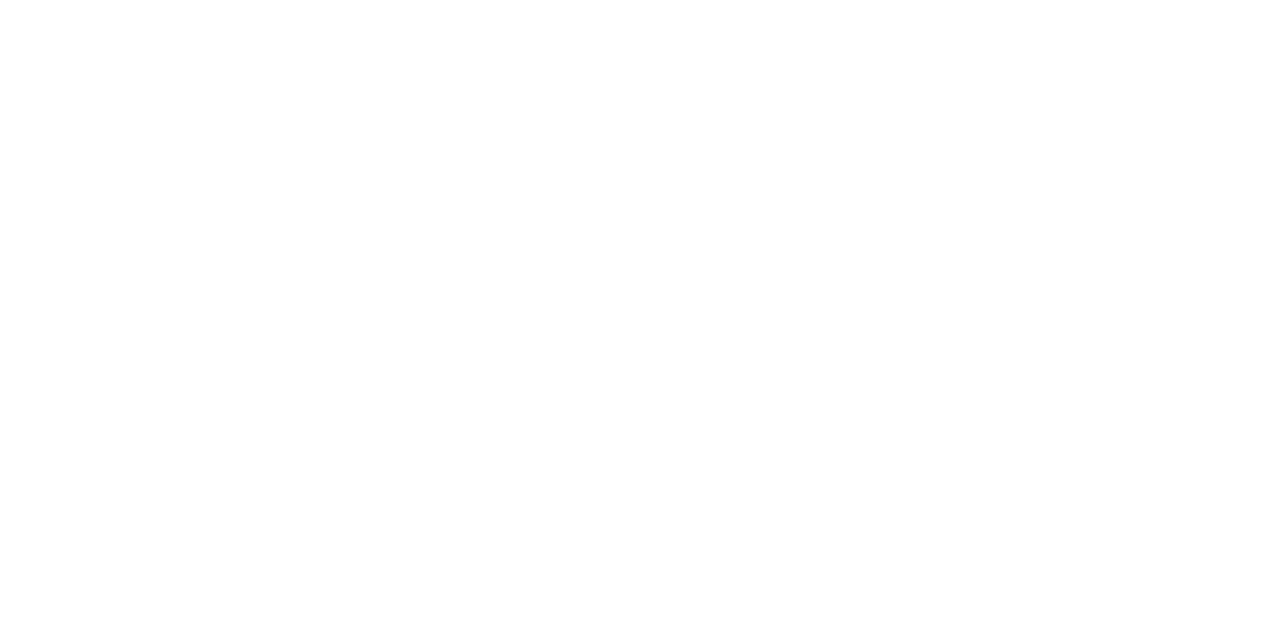
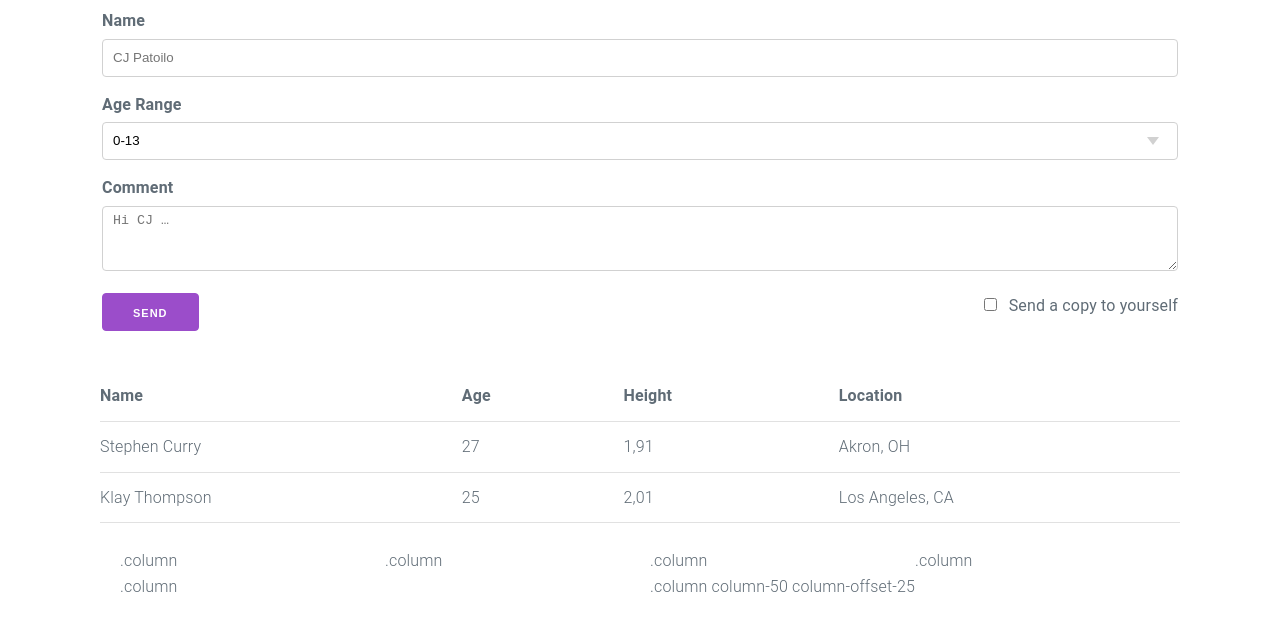
Before and after one commit to fsl-04/milligram, a website: page index.html in a window 1280 px wide. Drawn offline with nearby package versions, Linux system fonts and the light colour scheme.

Commit message:
milligram exemples

```diff
--- a/index.html
+++ b/index.html
@@ -4,8 +4,74 @@
     <meta charset="UTF-8">
     <meta name="viewport" content="width=device-width, initial-scale=1.0">
     <title>Document</title>
+    <link rel="stylesheet" href="node_modules/milligram/dist/milligram.css">
 </head>
 <body>
-
+    <main>
+        <div class="container">
+            <div>
+                <form>
+                    <fieldset>
+                        <label for="nameField">Name</label>
+                        <input type="text" placeholder="CJ Patoilo" id="nameField">
+                        <label for="ageRangeField">Age Range</label>
+                        <select id="ageRangeField">
+                            <option value="0-13">0-13</option>
+                            <option value="14-17">14-17</option>
+                            <option value="18-23">18-23</option>
+                            <option value="24+">24+</option>
+                        </select>
+                        <label for="commentField">Comment</label>
+                        <textarea placeholder="Hi CJ …" id="commentField"></textarea>
+                        <div class="float-right">
+                            <input type="checkbox" id="confirmField">
+                            <label class="label-inline" for="confirmField">Send a copy to yourself</label>
+                        </div>
+                        <input class="button-primary" type="submit" value="Send">
+                    </fieldset>
+                </form>
+            </div>
+            <div>
+                <table>
+                    <thead>
+                        <tr>
+                            <th>Name</th>
+                            <th>Age</th>
+                            <th>Height</th>
+                            <th>Location</th>
+                        </tr>
+                    </thead>
+                    <tbody>
+                        <tr>
+                            <td>Stephen Curry</td>
+                            <td>27</td>
+                            <td>1,91</td>
+                            <td>Akron, OH</td>
+                        </tr>
+                        <tr>
+                            <td>Klay Thompson</td>
+                            <td>25</td>
+                            <td>2,01</td>
+                            <td>Los Angeles, CA</td>
+                        </tr>
+                    </tbody>
+                </table>
+            </div>
+            <div>
+                <div class="container">
+                    <div class="row">
+                      <div class="column">.column</div>
+                      <div class="column">.column</div>
+                      <div class="column">.column</div>
+                      <div class="column">.column</div>
+                    </div>
+                    <div class="row">
+                      <div class="column">.column</div>
+                      <div class="column column-50 column-offset-25">.column column-50 column-offset-25</div>
+                    </div>
+                  </div>
+            </div>
+        </div>
+    </main>
 </body>
 </html>
```
